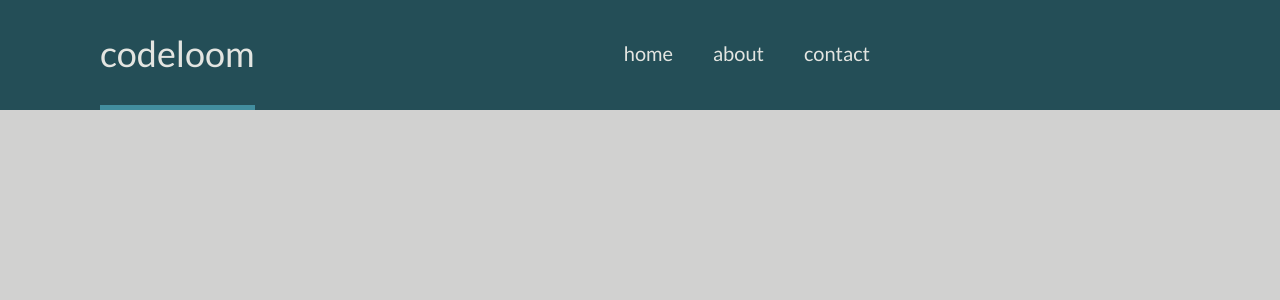
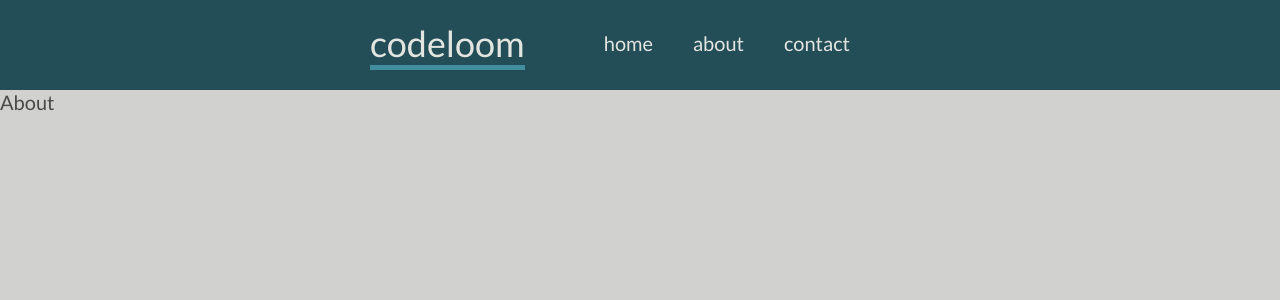
Before and after one commit to smoothbean/codeloom, a React app: page /about in a window 1280 px wide. Shown: the top 300 px of the page. Built offline with nearby package versions, Linux system fonts and the light colour scheme.

Commit message:
mobile first header (nearly, not on ipad) and react router refresh

```diff
--- a/package.json
+++ b/package.json
@@ -23,6 +23,8 @@
     "file-loader": "^1.1.11",
     "flexboxgrid": "^6.3.1",
     "font-awesome": "^4.7.0",
+    "html-webpack-plugin": "^3.0.6",
+    "path": "^0.12.7",
     "react": "^16.2.0",
     "react-click-outside": "^3.0.1",
     "react-router-dom": "^4.2.2",
--- a/src/containers/App.js
+++ b/src/containers/App.js
@@ -12,7 +12,7 @@ export default class App extends Component {
     render() {
         return (
             <div className="codeloom">
-                <Route exact path="/" component={Home}/>
+                <Route exact path="/" component={About}/>
                 <Route exact path="/about" component={About}/>
                 <Route exact path="/contact" component={Contact}/>
             </div>
--- a/src/containers/Pages/About/About.js
+++ b/src/containers/Pages/About/About.js
@@ -4,7 +4,10 @@ import Header from "../../Partials/Header/Header";
 export default class About extends Component {
     render() {
         return (
-            <Header />
+            <div>
+                <Header />
+                About
+            </div>
         );
     }
 }
--- a/src/containers/Pages/Contact/Contact.js
+++ b/src/containers/Pages/Contact/Contact.js
@@ -6,6 +6,7 @@ export default class Contact extends Component {
         return (
             <div>
                 <Header />
+                Contact
             </div>
         );
     }
--- a/src/containers/Pages/Home/queries.scss
+++ b/src/containers/Pages/Home/queries.scss
@@ -120,24 +120,6 @@
                 }
 
             }
-
-            &__profile {
-
-                &__info {
-                    &__name {
-                        font-size: 220%;
-                    }
-
-                    &__job {
-                        font-size: 120%;
-                    }
-                }
-
-                &__image {
-                    width: 150px;
-                    height: 150px;
-                }
-            }
         }
     }
 }
--- a/src/containers/Partials/Header/Header.js
+++ b/src/containers/Partials/Header/Header.js
@@ -47,11 +47,13 @@ export default class Header extends Component {
         return (
             <div>
                 <div className="codeloom__header">
-                    <div className="codeloom__header__title">codeloom</div>
-                    <div className="codeloom__header__nav">
-                        <div className="codeloom__header__nav__button"><Link to="/">home</Link></div>
-                        <div className="codeloom__header__nav__button"><Link to="/about">about</Link></div>
-                        <div className="codeloom__header__nav__button"><Link to="/contact">contact</Link></div>
+                    <div className="codeloom__header__inner">
+                        <div className="codeloom__header__inner__title">codeloom</div>
+                        <div className="codeloom__header__inner__nav">
+                            <div className="codeloom__header__inner__nav__button"><Link to="/">home</Link></div>
+                            <div className="codeloom__header__inner__nav__button"><Link to="/about">about</Link></div>
+                            <div className="codeloom__header__inner__nav__button"><Link to="/contact">contact</Link></div>
+                        </div>
                     </div>
                     <i className={classes} onClick={this.toggleMobileNav.bind(this)}>menu</i>
                 </div>
--- a/src/containers/Partials/Header/queries.scss
+++ b/src/containers/Partials/Header/queries.scss
@@ -1,108 +1,103 @@
 @import "../../../styles/_variables";
 
-/*Small phones */
-@media only screen and (max-width: 480px) {
+@media only screen and (min-width : 320px) {
+
+}
+
+@media only screen and (min-width : 480px) {
     .codeloom {
         &__header {
-            height: 90px;
+            height: 70px;
+        }
+    }
+}
 
-            &__title {
-                padding: 0;
-                margin: 0 0 0 20px;
-            }
+@media only screen and (min-width : 768px) {
+    .codeloom {
+        &__header {
 
-            &__nav {
-                display: none;
-            }
+            &__inner {
+                &__title {
+                    padding: 0;
+                    margin: 0 0 0 50px;
+                }
 
-            &__button {
-                display: inline;
-                font-size: 35px;
-                margin-right: 20px;
-
-                &--active {
-                    color: $color-primary-light;
-                }
-            }
-
-            &__mobile__nav {
-                display: flex;
-
-                &__button {
-                    display: flex;
+                &__nav {
+                    margin-right: 100px;
                 }
             }
         }
     }
 }
 
-/*Small phone to small tablets (481 to 767)*/
-@media only screen and (max-width: 767px) {
+@media only screen and (min-width : 992px) {
     .codeloom {
         &__header {
-            height: 70px;
 
-            &__title {
-                padding: 0;
-                margin: 0 0 0 20px;
-            }
+            &__inner {
+                display: flex;
+                align-items: center;
+                justify-content: space-between;
+                width: 50%;
 
-            &__nav {
-                display: none;
-            }
+                &__title {
+                    padding: 0;
+                    margin: 0 0 0 50px;
+                }
 
-            &__button {
-                display: inline;
-                font-size: 35px;
-                margin-right: 20px;
-                height: 30px;
-
-                &--active {
-                    color: $color-primary-light;
-                }
-            }
-
-            &__mobile__nav {
-                display: flex;
-
-                &__button {
-                    height: 40px;
+                &__nav {
+                    margin-right: 100px;
                 }
             }
         }
     }
 }
 
-/*Small tablet to big tablet (768 to 1023)*/
-@media only screen and (max-width: 1023px) {
+@media only screen and (min-width : 1200px) {
     .codeloom {
         &__header {
-            &__title {
-                padding: 0;
-                margin: 0 0 0 50px;
+            height: 90px;
+            justify-content: center;
+
+            &__inner {
+
+                &__title {
+                    margin: 0 0 0 50px;
+                }
+
+                &__nav {
+                    display: flex;
+                    align-items: center;
+                    justify-content: center;
+                    height: 100%;
+
+                    &__button {
+                        height: 100%;
+                        cursor: pointer;
+                        display: flex;
+                        align-items: center;
+                        justify-content: center;
+                        padding: 10px;
+                        margin-left: 20px;
+                        transition: all 0.3s;
+                        color: $color-white;
+                        border-bottom: 5px solid transparentize(#fff, 1);
+
+                        &:hover {
+                            color: $color-primary-light;
+                            border-bottom: 5px solid $color-primary-light;
+                        }
+                    }
+                }
             }
 
-            &__nav {
-                margin-right: 100px;
+            &__button {
+                display: none;
             }
 
+            &__mobile__nav {
+                display: none;
+            }
         }
     }
 }
-
-/*Big tablet*/
-@media only screen and (max-width: 1200px) {
-    .codeloom {
-        &__header {
-            &__title {
-                padding: 0;
-                margin: 0 0 0 50px;
-            }
-
-            &__nav {
-                margin-right: 100px;
-            }
-
-        }
-    }
-}
--- a/src/containers/Partials/Header/styles.scss
+++ b/src/containers/Partials/Header/styles.scss
@@ -7,53 +7,38 @@
         align-items: center;
         justify-content: space-between;
         background-color: $color-primary-dark;
-        height: 110px;
+        height: 80px;
         color: $color-white;
 
+        &__inner {
             &__title {
                 display: flex;
-            justify-content: center;
+                justify-content: flex-start;
                 align-items: center;
                 height: 100%;
                 font-size: 180%;
                 padding: 10px 0 10px;
-            margin-left: 100px;
+                margin-left: 20px;
                 border-bottom: 5px solid $color-primary-light;
             }
 
             &__nav {
-            display: flex;
-            align-items: center;
-            justify-content: center;
-            margin-right: 400px;
-            height: 100%;
-
-            &__button {
-                height: 100%;
-                cursor: pointer;
-                display: flex;
-                align-items: center;
-                justify-content: center;
-                padding: 10px;
-                margin-left: 20px;
-                transition: all 0.3s;
-                color: $color-white;
-                border-bottom: 5px solid transparentize(#fff, 1);
-
-                &:hover {
-                    color: $color-primary-light;
-                    border-bottom: 5px solid $color-primary-light;
+                display: none;
             }
         }
 
+        &__button {
+            font-size: 35px;
+            margin-right: 20px;
+            height: 30px;
+
+            &--active {
+                color: $color-primary-light;
             }
-
-        &__button {
-            display: none;
         }
 
         &__mobile__nav {
-            display: none;
+            display: flex;
             flex-direction: column;
             align-items: center;
             color: $color-white;
--- a/webpack.config.js
+++ b/webpack.config.js
@@ -1,11 +1,24 @@
+var path = require('path');
+var HtmlWebpackPlugin = require('html-webpack-plugin');
+
 module.exports = {
     entry: {
         main: './src/scripts/main.js'
     },
     output: {
-        filename: './dist/scripts/[name].js'
+        path: path.resolve(__dirname, 'dist'),
+        filename: './dist/scripts/[name].js',
+        publicPath: '/'
     },
     devtool: 'source-map',
+    devServer: {
+        historyApiFallback: true,
+    },
+    plugins: [
+        new HtmlWebpackPlugin({
+            template: 'index.html'
+        })
+    ],
     module: {
         loaders: [
             {
```
Also changed, not shown: 1 other file (tests, documents, lock files or other folders). Lines whose indentation alone changed are shown as unchanged.
